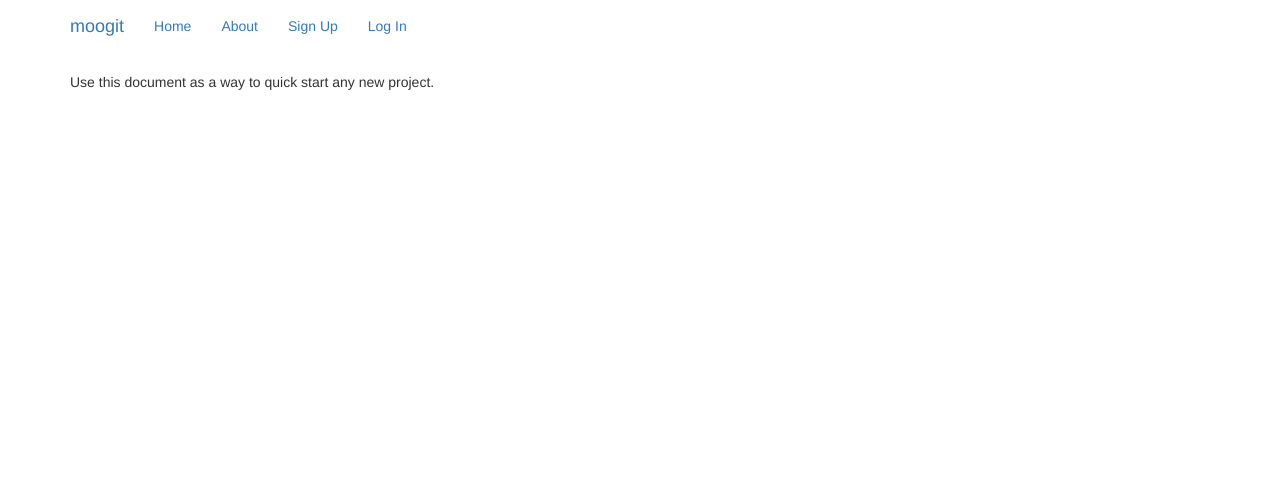
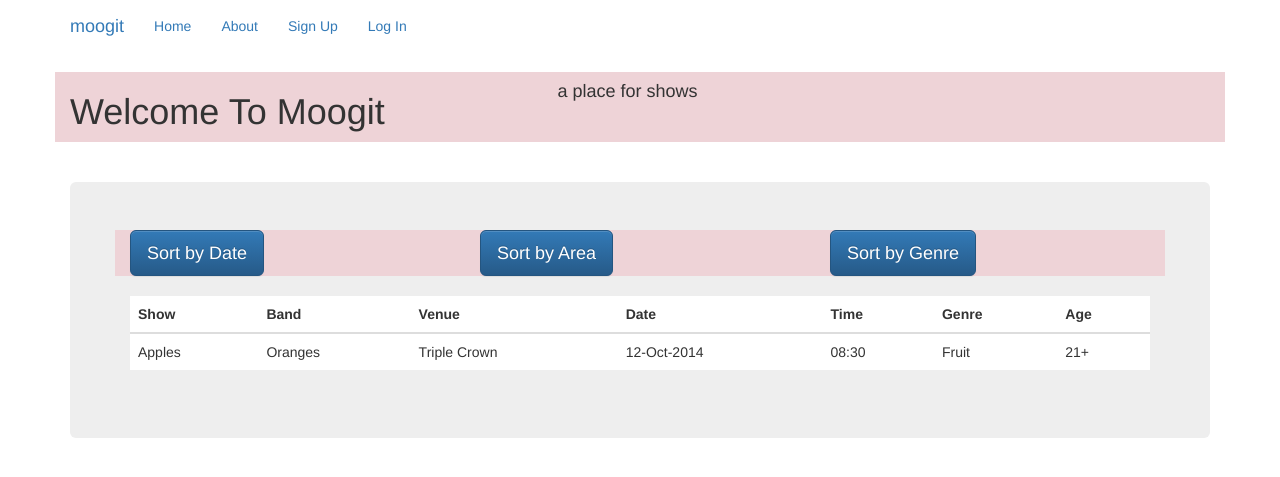
Before and after one commit to nvwlspls/moogit_early, a Django app: template moogit/moogit/templates/pages/home.html in a window 1280 px wide. Shown: the top 477 px of the page. Run offline with Django 3.2, Linux system fonts and the light colour scheme; the template is opened without the code that fills it, so the values that code supplies are empty; style sheets or scripts are compiled from the project's sources; some libraries are stand-ins or nearby versions.

Commit message:
first branch commit

```diff
--- a/moogit/moogit/static/sass/project.scss
+++ b/moogit/moogit/static/sass/project.scss
@@ -1,4 +1,9 @@
 // project specific CSS goes here
+
+// project specific CSS goes here
+.row {
+  background-color :  #eed3d7;
+}
 
 // bootstrap alert CSS, translated to the django-standard levels of
 // debug, info, success, warning, error
--- a/moogit/moogit/templates/pages/home.html
+++ b/moogit/moogit/templates/pages/home.html
@@ -1 +1,71 @@
 {% extends "base.html" %}
+
+{% block content %}
+
+
+<div class = "row">
+	<div class = "col-md-5"><h1>Welcome To Moogit</h1></div>
+	<div class = "col-md-2"><h4>a place for shows<h4></div>
+</div>
+
+
+<br><br>
+<div class = "jumbotron">
+<div class = "row">
+    <div class = "col-md-4">
+		<button type="button" class="btn btn-primary btn-lg">Sort by Date</button>
+	</div>
+
+    <div class = "col-md-4">
+		<button type="button" class="btn btn-primary btn-lg">Sort by Area</button>
+	</div>
+
+	<div class = "col-md-4">
+		<button type="button" class="btn btn-primary btn-lg">Sort by Genre</button>
+	</div>
+</div>
+<br>
+<div class="table">
+  <table class="table">
+  	<thead>
+		<tr>
+	    	<th>Show</th>
+	    	<th>Band</th>
+	    	<th>Venue</th>
+	    	<th>Date</th>
+	    	<th>Time</th>
+	    	<th>Genre</th>
+	    	<th>Age</th>
+    	</tr>
+    </thead>
+    <tr>
+    	<td>Apples</td>
+    	<td>Oranges</td>
+    	<td>Triple Crown</td>
+    	<td>12-Oct-2014</td>
+    	<td>08:30</td>
+    	<td>Fruit</td>
+    	<td>21+</td>
+    </tr>
+
+
+
+     </table>
+</div>
+
+
+
+</div>
+</div>
+
+
+
+
+
+
+</div>
+
+
+
+
+{% endblock %}
```
Also changed, not shown: moogit/moogit/users/models.py (+21 -0 lines), moogit/moogit/users/migrations/0002_venue.py (added).
